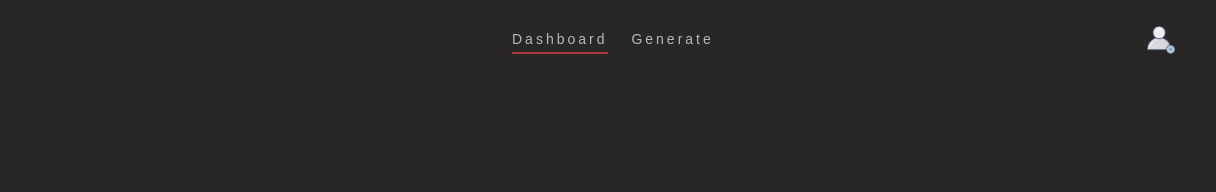
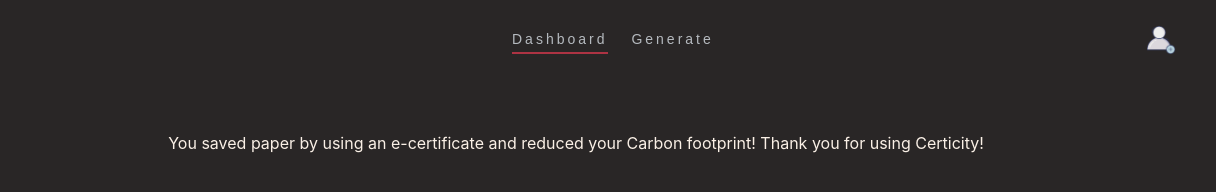
Before and after one commit to Polu-bot/VIT-Hack-certicity, a website: page html/dashboard.html in a window 1280 px wide. Shown: the full height of the page, 64-1280 px from the left. Drawn offline with Linux system fonts and the light colour scheme.

Commit message:
Update dashboard.html

```diff
--- a/html/dashboard.html
+++ b/html/dashboard.html
@@ -7,6 +7,19 @@
     <title>Dashboard</title>
     <link href="https://fonts.googleapis.com/css?family=Lato:100,300,400,700,900" rel="stylesheet">
     <link rel="stylesheet" href="/css/style.css">
+    <style>
+        .dashboard section{
+            border: 3px rgb(177, 42, 42);
+            display: block;
+            text-align: center;
+            font-family: -apple-system, BlinkMacSystemFont, 'Segoe UI', Roboto, Oxygen, Ubuntu, Cantarell, 'Open Sans', 'Helvetica Neue', sans-serif;
+            font-size: medium;
+            color: linen;
+            padding: 30px;
+            margin: 20px 20px 20px 20px;
+
+        }
+    </style>
 </head>
 
 <body>
@@ -22,9 +35,11 @@
 
             <img src="/img/add-user.png" class="nav__user">
         </section>
-        <section class="dashboard">
-
+        <div class="dashboard">
+        <section>
+            You saved paper by using an e-certificate and reduced your Carbon footprint! Thank you for using Certicity!
         </section>
+        </div>
     </main>
 </body>
 
```
